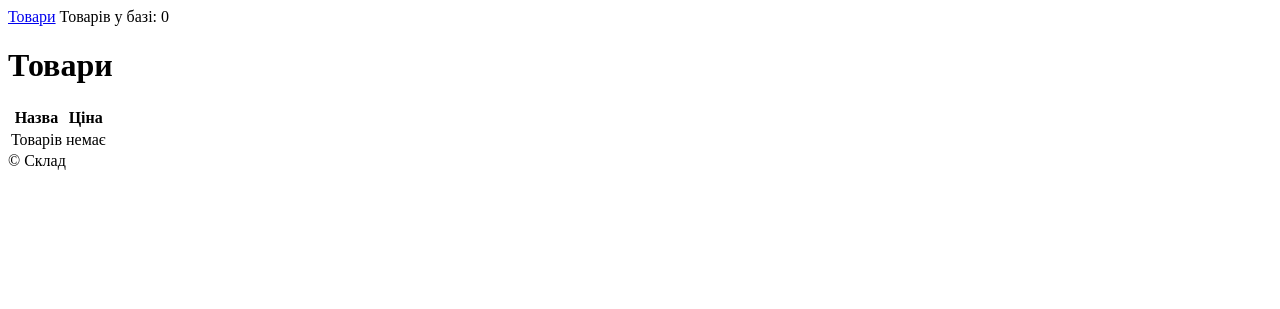
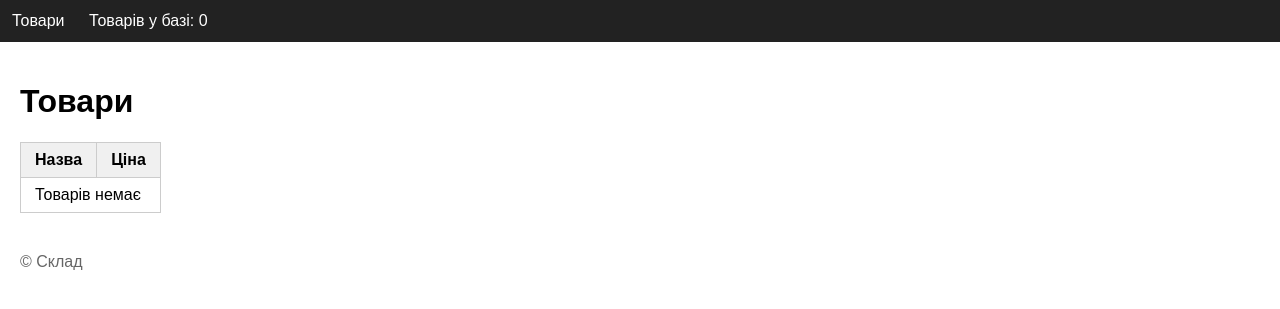
Before and after one commit to ivahivlevko-alt/django_backend, a Django app: page /products/ in a window 1280 px wide. Shown: the top 309 px of the page. Run offline with Django 5.2, Linux system fonts and the light colour scheme; data that the repository does not hold is empty.

Commit message:
Add static CSS for table and menu

```diff
--- /dev/null
+++ b/catalog/static/catalog/css/style.css
@@ -0,0 +1,8 @@
+body { font-family: sans-serif; margin: 0; }
+nav { background: #222; padding: 12px; }
+nav a, nav span { color: #fff; margin-right: 20px; text-decoration: none; }
+main { padding: 20px; }
+table { border-collapse: collapse; }
+th, td { border: 1px solid #ccc; padding: 8px 14px; }
+th { background: #f0f0f0; }
+footer { padding: 20px; color: #666; }
--- a/templates/base.html
+++ b/templates/base.html
@@ -1,8 +1,10 @@
+{% load static %}
 <!DOCTYPE html>
 <html lang="uk">
 <head>
   <meta charset="UTF-8">
   <title>{% block title %}Склад{% endblock %}</title>
+  <link rel="stylesheet" href="{% static 'catalog/css/style.css' %}">
 </head>
 <body>
   {% include 'partials/menu.html' %}
```
